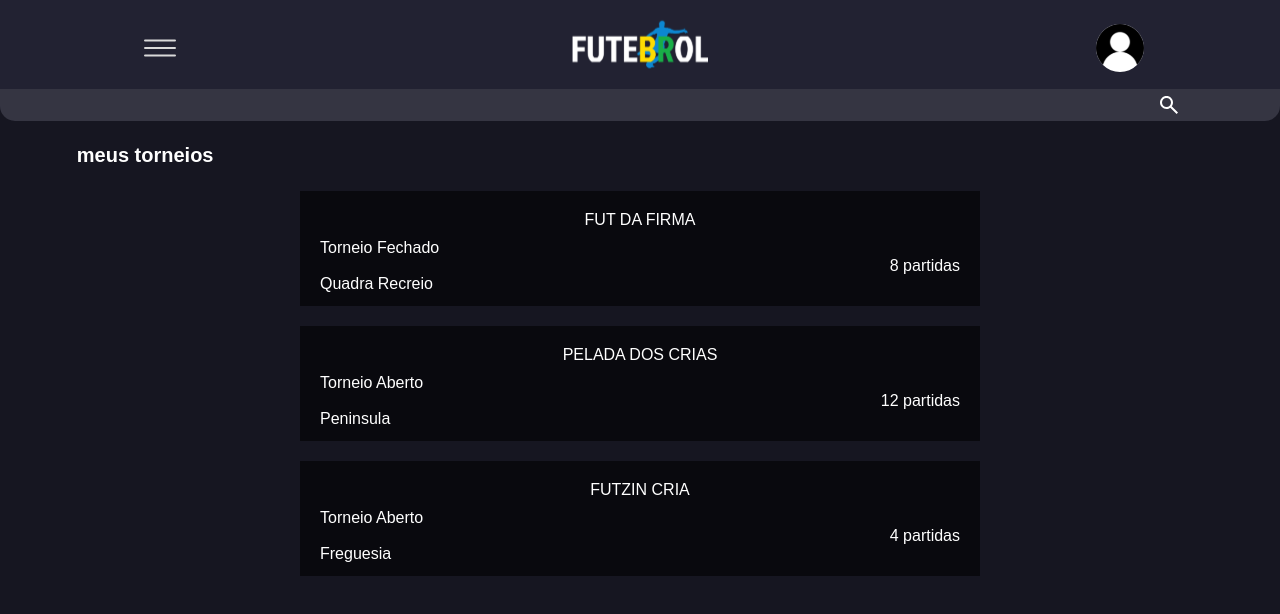
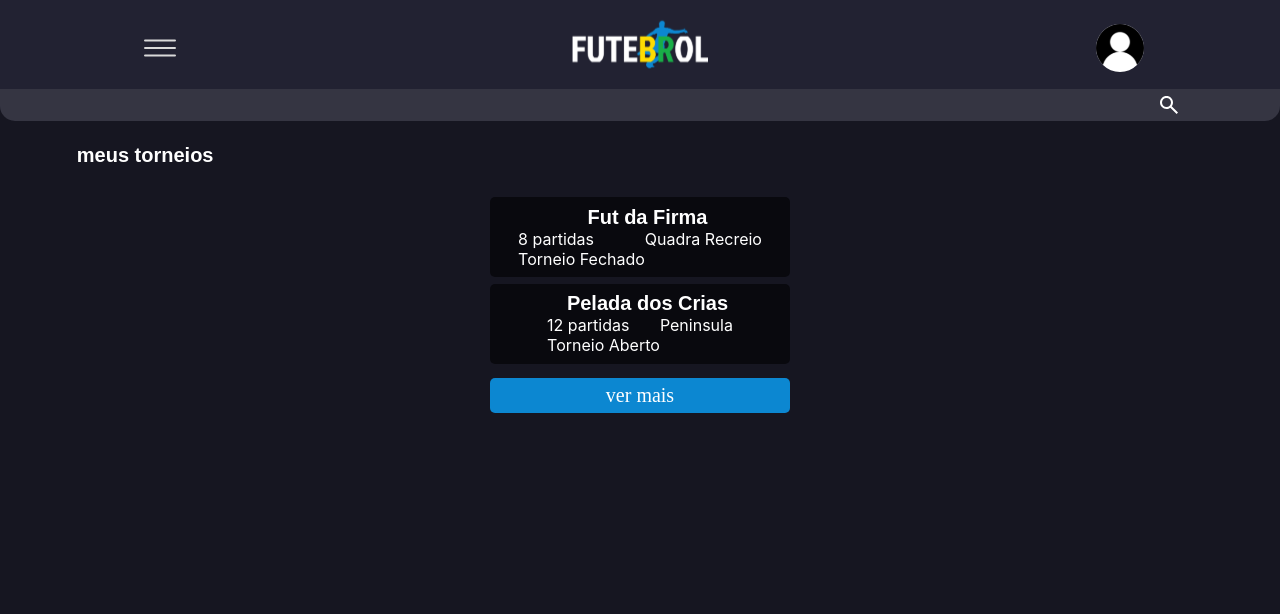
Before and after one commit to dsm-cefet-rj/ti-2024-1-grupo-three, a React (Vite) app in the folder frontend/: page / in a window 1280 px wide. Shown: the top 614 px of the page. Built offline with nearby package versions, Linux system fonts and the light colour scheme.

Commit message:
fimdessaamem

```diff
--- /dev/null
+++ b/frontend/src/components/meustorneioscomponent/meustorneioscomponent.css
@@ -0,0 +1,36 @@
+
+.TorneioContainer{
+    display: flex;
+    justify-content: center;
+}
+.dividir2 {
+    display: flex;
+    align-items: center;
+    justify-content: center;
+    height: 5rem;
+    margin-top: 0.4rem;
+    border-radius: 5px;
+    width: 18.75rem;
+    background-color: #09090e;
+}
+.torneioNome{
+    display: flex;
+    align-items: center;
+}
+.dividir1{
+    display: flex;
+}
+.infos1{
+    display: flex;
+    flex-direction: column;
+    justify-items: center
+}
+.dividir1 h2{
+    color: white;
+}
+.TORNEIOSS{
+    display: flex;
+    flex-direction: column;
+    align-items: center;
+    width: 16rem;
+}
--- /dev/null
+++ b/frontend/src/components/meustorneioscomponent/meustorneioscomponent.jsx
@@ -0,0 +1,26 @@
+import React from "react";
+import "./meustorneioscomponent.css";
+
+function Torneiomjr({ id, nome, qtdPartidas, tipoTorneio, local }) {
+    return (
+        <div className="TorneioContainer">
+            <div className="dividir2">
+                <div className="TORNEIOSS">
+                    <div className="torneioNome">
+                        <h1 className="nomeCamp">{nome}</h1>
+                    </div>
+                    <div className="dividir1">
+                        <div className="infos1">
+                            <h2>{qtdPartidas}</h2>
+                            <h2>{tipoTorneio}</h2>
+                        </div>
+                        <div className="">
+                            <h2>{local}</h2>
+                        </div>
+                    </div>
+                </div>
+            </div>
+        </div>
+      );
+    }
+export default Torneiomjr;
--- a/frontend/src/pages/meusTorneios/meusTorneios.css
+++ b/frontend/src/pages/meusTorneios/meusTorneios.css
@@ -34,28 +34,3 @@
     border: none;
     align-items: center !important;
   }
-  .MeusTorneios {
-   font-family:"Roboto Flex", sans-serif;
-   display: flex;
-   flex-direction: column;
-   align-items: centerc;
-  }
- .caixaTorneios{
-  width: 50vw;
-    height: 75px;
-    border: none;
-    padding: 20px;
-    margin-bottom: 20px;
-    background: #09090E;
-    margin-left: auto;
-    margin-right: auto;
- }
- .NomedoCamp{
-  text-align: center !important;
-  text-transform: uppercase;
-  margin-bottom: 10px;
- }
-.parte3{
-  text-align: right;
-
-}
--- a/frontend/src/pages/meusTorneios/meusTorneios.jsx
+++ b/frontend/src/pages/meusTorneios/meusTorneios.jsx
@@ -1,6 +1,8 @@
 import { React, useState } from "react";
 import NavBar from "../../components/navBar/navBar";
+import Torneiomjr from "../../components/meustorneioscomponent/meustorneioscomponent";
 import "./meusTorneios.css";
+import Button from "../../components/button/button";
 
 const MeusTorneios = ({ id }) => {
 
@@ -18,72 +20,60 @@ const MeusTorneios = ({ id }) => {
   return (
     <div>
         <NavBar/>
-            {campeonato? (
+            {campeonato ? (
             <div>
-
             <div>
                 <h1 className="tituloPag">meus torneios</h1>
                 {show ? (
                 <div>
-                  <div className="caixaTorneios">
-                    {partidaDados.map((partida) => (
-                      <div className="Meustorneios" key={partida.id}>
-                        <div className="NomedoCamp">
-                            {partida.nome}
+                    <div>
+                        {partidaDados.map((Torneio, i) => (
+                            <Torneiomjr
+                            key={Torneio.id}
+                            nome={Torneio.nome}
+                            tipoTorneio={Torneio.tipoTorneio}
+                            qtdPartidas={Torneio.qtdPartidas}
+                            local={Torneio.local}
+                            />
+                        ))}
                     </div>
-                          <div className="parte2">
-                          {partida.tipoTorneio}
-                          {partida.local}
                     <div>
-                          {partida.qtdPartidas}
-                          </div>
-
-                        </div>
-                      </div>
-                    ))}
+                        <Button show={show} setShow={setShow} />
                     </div>
                 </div>
                 ) : (
                 <div>
                     <div>
-                    {partidaDados.slice(0, 3).map((partida, i) => (
-                      <div className="caixaTorneios">
-                      <div className="MeusTorneios" key={partida.id}>
-                          <div className="NomedoCamp">
-                            {partida.nome}
+                        {partidaDados.slice(0, 2).map((Torneio, i) => (
+                            <Torneiomjr
+                            key={Torneio.id}
+                            nome={Torneio.nome}
+                            tipoTorneio={Torneio.tipoTorneio}
+                            qtdPartidas={Torneio.qtdPartidas}
+                            local={Torneio.local}
+                            />
+                        ))}
                     </div>
-                          <div className="parte2">
-                          {partida.tipoTorneio}
-                          <div className="parte3">
-                           {partida.qtdPartidas}
-                          </div>
-
                     <div>
-                          {partida.local}
-                          </div>
-
-                        </div>
-                      </div>
-                      </div>
-                    ))}
+                        <Button show={show} setShow={setShow} />
                     </div>
                 </div>
                 )}
             </div>
         </div>
             ) : (
-          <div className="">
+                <div>
                     <div className="textocontent">
                         <div className="Mensagens">
-                <h1>Você não está participando de nenhum torneio no momento.</h1>
-                <h1 className="espaço2">Vamos resolver isso?</h1>
+                            <h1>você não está participando de nenhum torneio no momento.</h1>
+                            <h1 className="espaço2">vamos resolver isso?</h1>
                         </div>
                         <div className="Mensagens">
-                <h1>Você pode buscar um torneio aberto, criar o seu, ou aceitar um convite.</h1>
+                            <h1>você pode buscar um torneio aberto, criar o seu, ou aceitar um convite.</h1>
                         </div>
                     </div>
                     <div className="textocontent">
-              <button className="botaoCrieCampeonato">Crie um torneio</button>
+                        <button className="botaoCrieCampeonato">crie um time</button>
                     </div>
                 </div>
             )}
```
Lines whose indentation alone changed are shown as unchanged.
